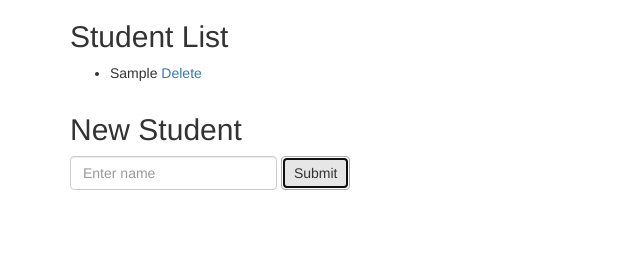
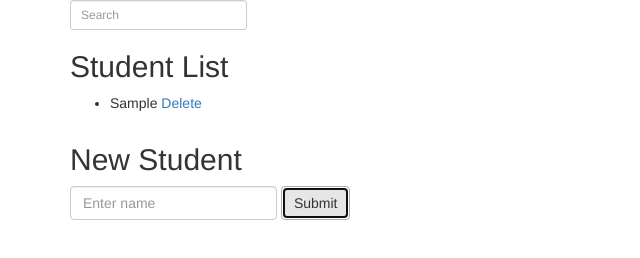
Before and after one commit to AbeerKhakwani/Students_AngularJs, a plain HTML site: page index.html in a window 1280 px wide. Both pictures are taken after typing "Sample" into the empty fields and a click on the button "Submit". Shown: the whole page, without its empty margins (0-640 px from the left). Drawn offline with Linux system fonts and the light colour scheme.

Commit message:
Add search and filter options

```diff
--- a/index.html
+++ b/index.html
@@ -13,22 +13,32 @@
 <body>
   <div class="container" ng-controller="StudentsCtrl">
     <div class="row">
+      <div class="col-md-4">
+        <form class="form-inline" role="form">
+          <div class="form-group">
+            <input type="text" class="form-control input-sm" ng-model="query" placeholder="Search" required/>
+
+          </div>
+        </form>
+      </div>
       <!-- This is the same div that just displayed the students in the previous lesson. -->
       <div class="col-md-12">
-        <h2>Student List</h2>
-      <ul>
-        <li ng-repeat="item in students">
-          <span ng-click="editing = true" ng-hide="editing">
+        <span ng-show="filtered.length && students.length"><h2>Student List</h2></span>
+        <span ng-show="!filtered.length && students.length"><h2>No Matches</h2></span>
+
+        <ul>
+          <li ng-repeat="item in filtered=(students | filter:query)">
+            <span ng-click="editing = true" ng-hide="editing">
             {{item.name}} <a ng-click="deleteStudent(item)">Delete</a>
           </span>
-          <span class="form-group" ng-show="editing" ng-submit="editing = false">
+            <span class="form-group" ng-show="editing" ng-submit="editing = false">
             <form class="form-inline" role="form">
               <input type="text" class="form-control input-sm" ng-model="item.name" placeholder="Name" required/>
               <button class="btn btn-default btn-sm" type="submit">Save</button>
             </form>
           </span>
-        </li>
-      </ul>
+          </li>
+        </ul>
       </div>
 
       <div class="col-md-4">
```
